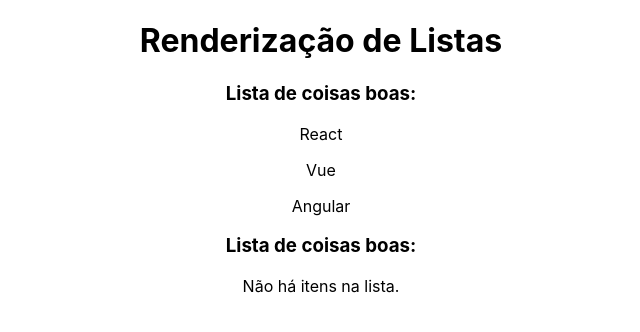
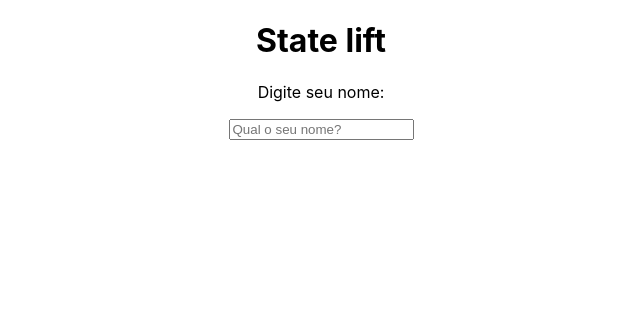
Before and after one commit to DevJofre/teste-react, a React (Create React App) app: page / in a window 1280 px wide. Shown: the top 332 px of the page, without its empty margins (319-959 px from the left). Built offline with nearby package versions, Linux system fonts and the light colour scheme.

Commit message:
aplicando o uso State Lift no codigo

```diff
--- a/src/App.js
+++ b/src/App.js
@@ -1,14 +1,16 @@
+import { useState } from "react";
 import "./App.css";
-import OutraLista from "./components/OutraLista";
+import SeuNome from "./components/SeuNome";
+import Saudacao from "./components/Saudacao";
 
 function App() {
-  const meusItens = ["React", "Vue", "Angular"];
+  const [nome, setNome] = useState();
 
   return (
     <div className="App">
-      <h1>Renderização de Listas</h1>
-      <OutraLista itens={meusItens} />
-      <OutraLista itens={[]} />
+      <h1>State lift</h1>
+      <SeuNome setNome={setNome} />
+      <Saudacao nome={nome} />
     </div>
   );
 }
--- /dev/null
+++ b/src/components/Saudacao.js
@@ -0,0 +1,9 @@
+function Saudacao({ nome }) {
+  function gerarSaudacao(algumNome) {
+    return `Olá, ${algumNome}, tudo bem?`;
+  }
+
+  return <>{nome && <p>{gerarSaudacao(nome)}</p>}</>;
+}
+
+export default Saudacao;
--- /dev/null
+++ b/src/components/SeuNome.js
@@ -0,0 +1,14 @@
+function SeuNome({ setNome }) {
+  return (
+    <div>
+      <p>Digite seu nome:</p>
+      <input
+        type="text"
+        placeholder="Qual o seu nome?"
+        onChange={(e) => setNome(e.target.value)}
+      />
+    </div>
+  );
+}
+
+export default SeuNome;
```
